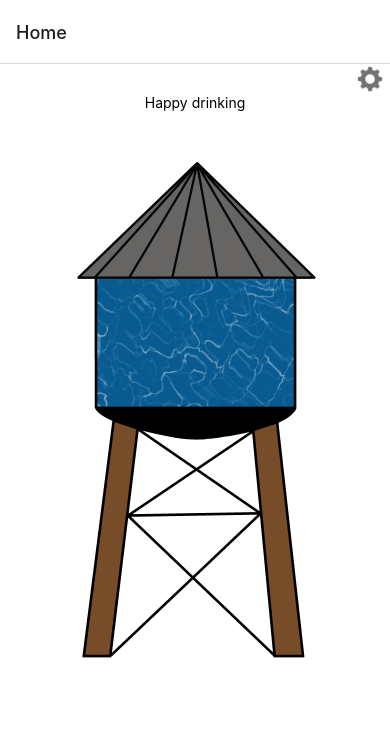
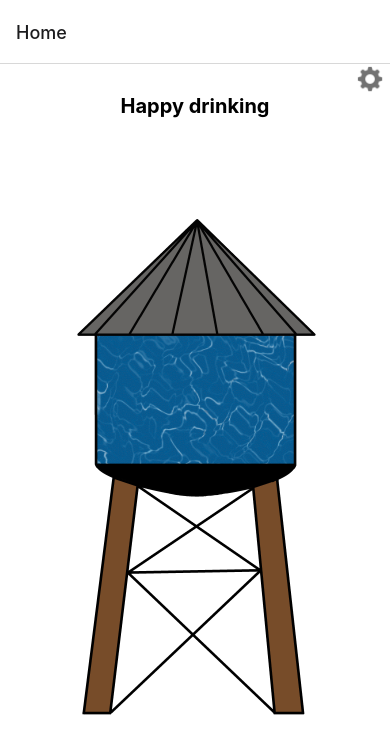
Before and after one commit to Noorquacker/WaterTower, a React Native app in the folder WaterTower/: screen /Home in a window 390 px wide. Shown: the top 754 px of the page. Built offline with nearby package versions, Linux system fonts and the light colour scheme.

Commit message:
fancier text

```diff
--- a/WaterTower/WaterView.js
+++ b/WaterTower/WaterView.js
@@ -18,7 +18,7 @@ export const WaterView = ({navigation}) => {
 		</Pressable>
 
 		<View style={styles.wText}>
-			<Text>Happy drinking</Text>
+			<Text style={styles.wText}>Happy drinking</Text>
 		</View>
 
 		<View style={styles.wContainer}>
@@ -61,6 +61,8 @@ const styles = StyleSheet.create({
 		alignItems: 'center',
 		justifyContent: 'center',
 		marginBottom: 50,
+		fontSize: 20,
+		fontWeight: 'bold',
 	},
 	wBg: {
 		width: 198,
```
